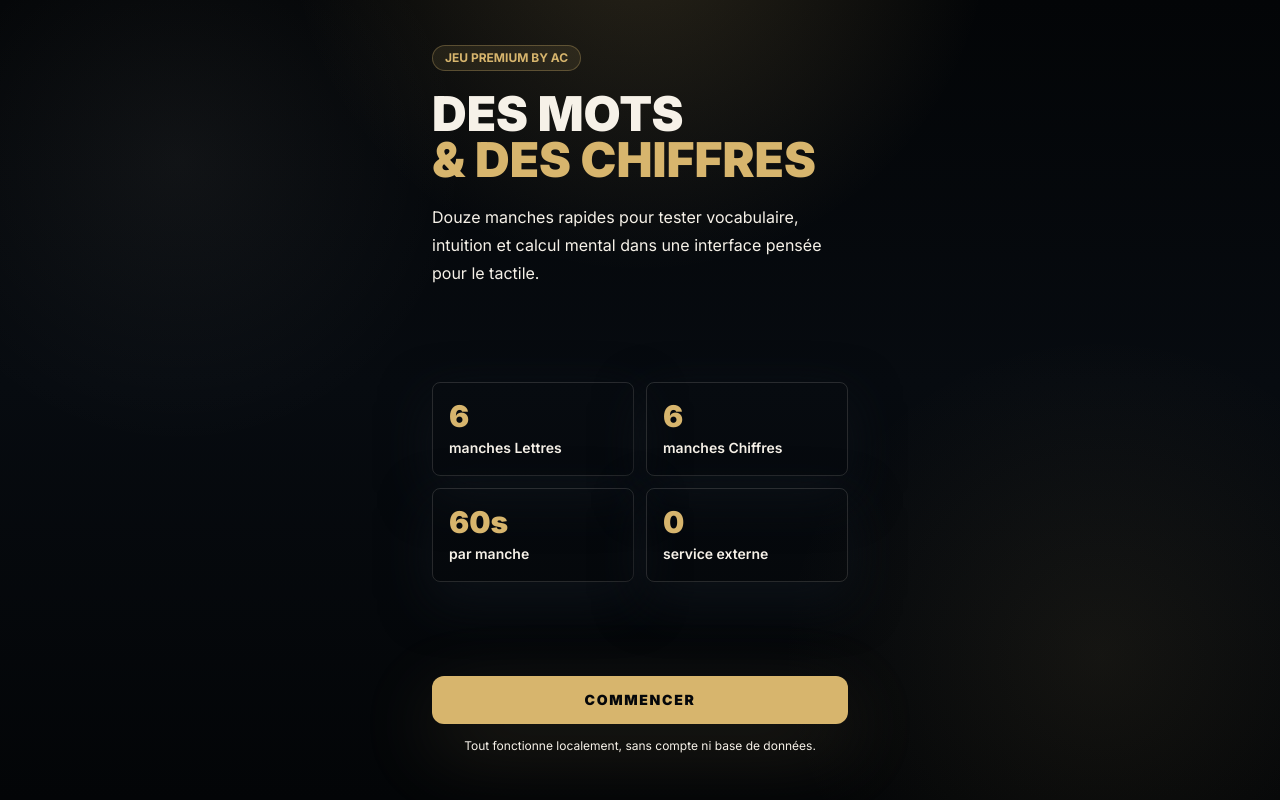
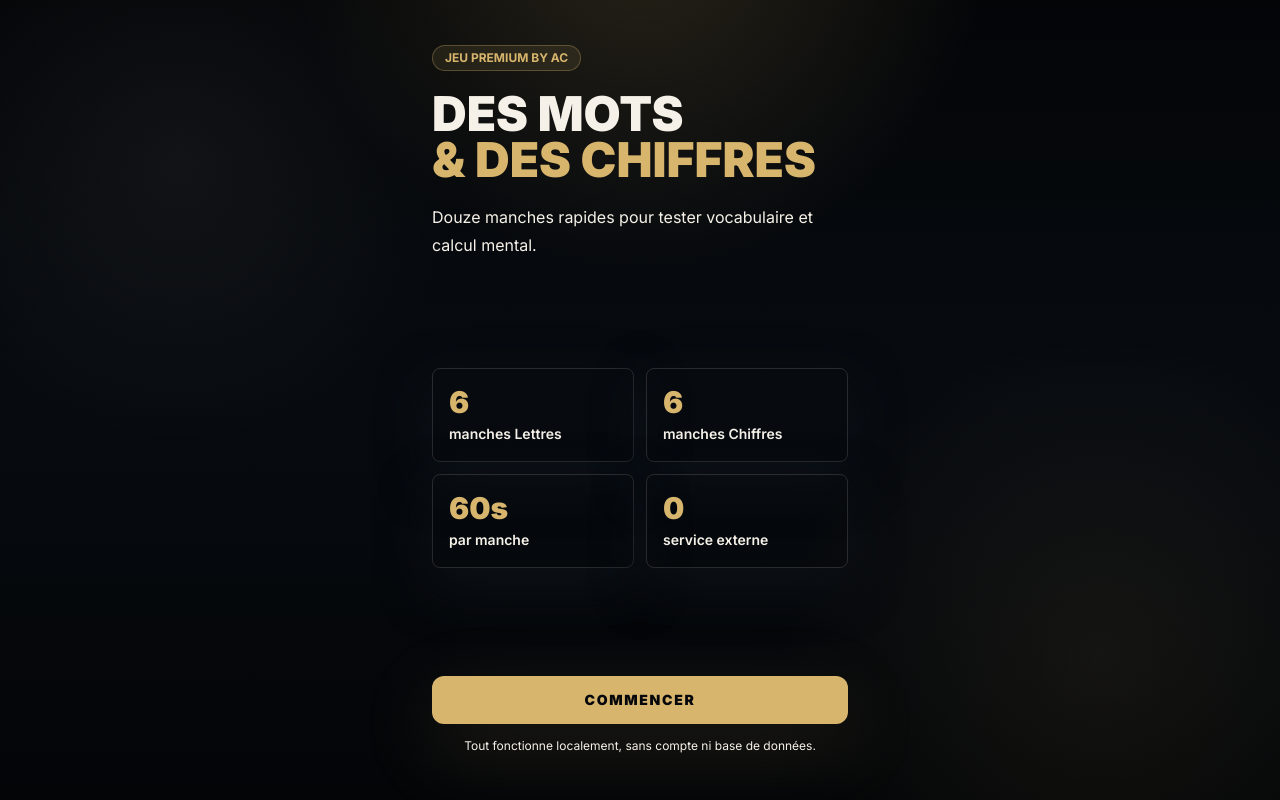
Before and after one commit to arnaudcrestey/des-mots-et-des-chiffres, a Next.js app: page / in a window 1280 px wide. Built offline with nearby package versions, Linux system fonts and the light colour scheme; a web font is replaced by a local one.

Commit message:
Update page.tsx

```diff
--- a/app/page.tsx
+++ b/app/page.tsx
@@ -24,8 +24,8 @@ export default function Home() {
               <span className="block text-gold">& DES CHIFFRES</span>
             </h1>
             <p className="mt-5 text-base leading-7 text-ivory/68">
-              Douze manches rapides pour tester vocabulaire, intuition et calcul
-              mental dans une interface pensée pour le tactile.
+              Douze manches rapides pour tester vocabulaire et calcul
+              mental.
             </p>
           </div>
         </div>
```
